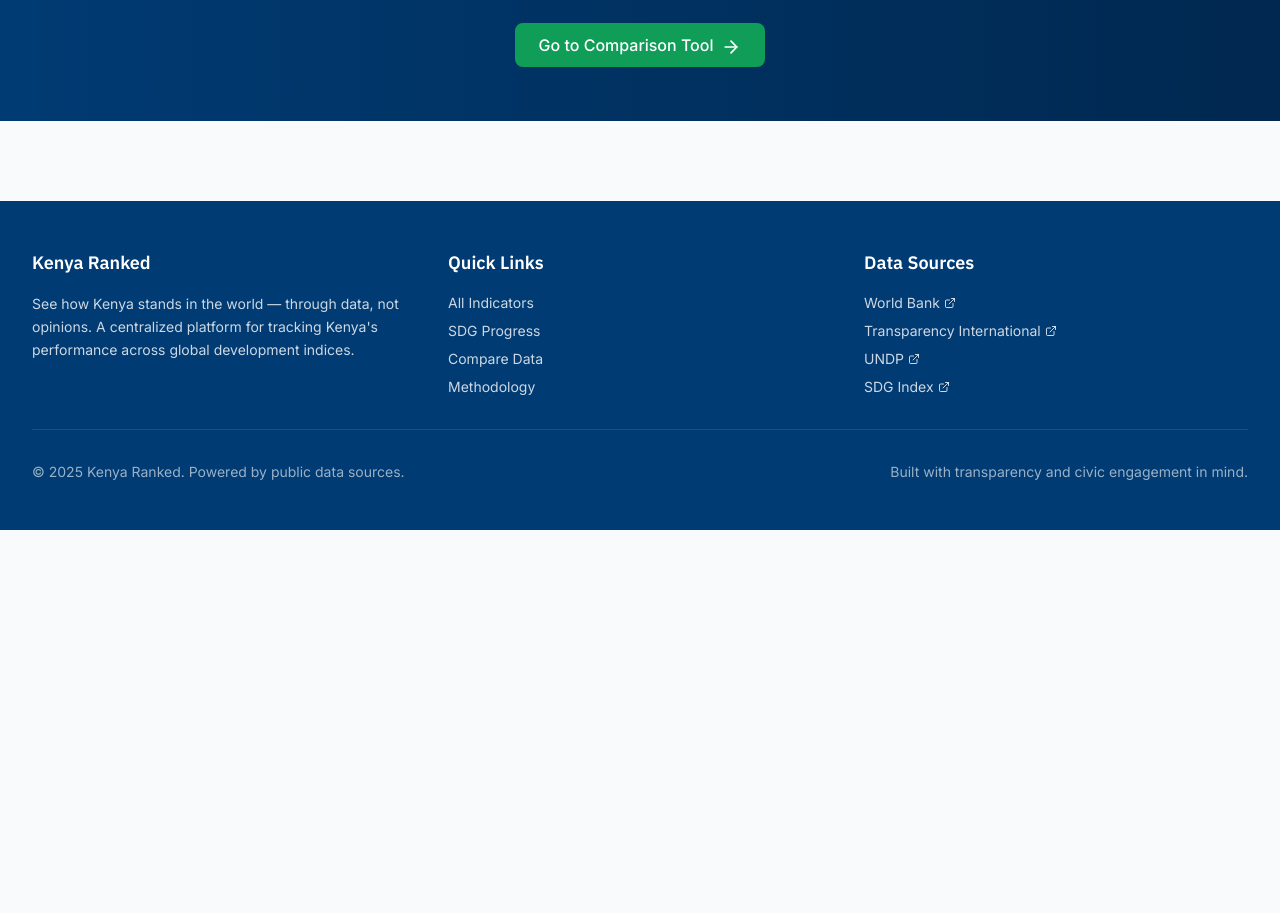
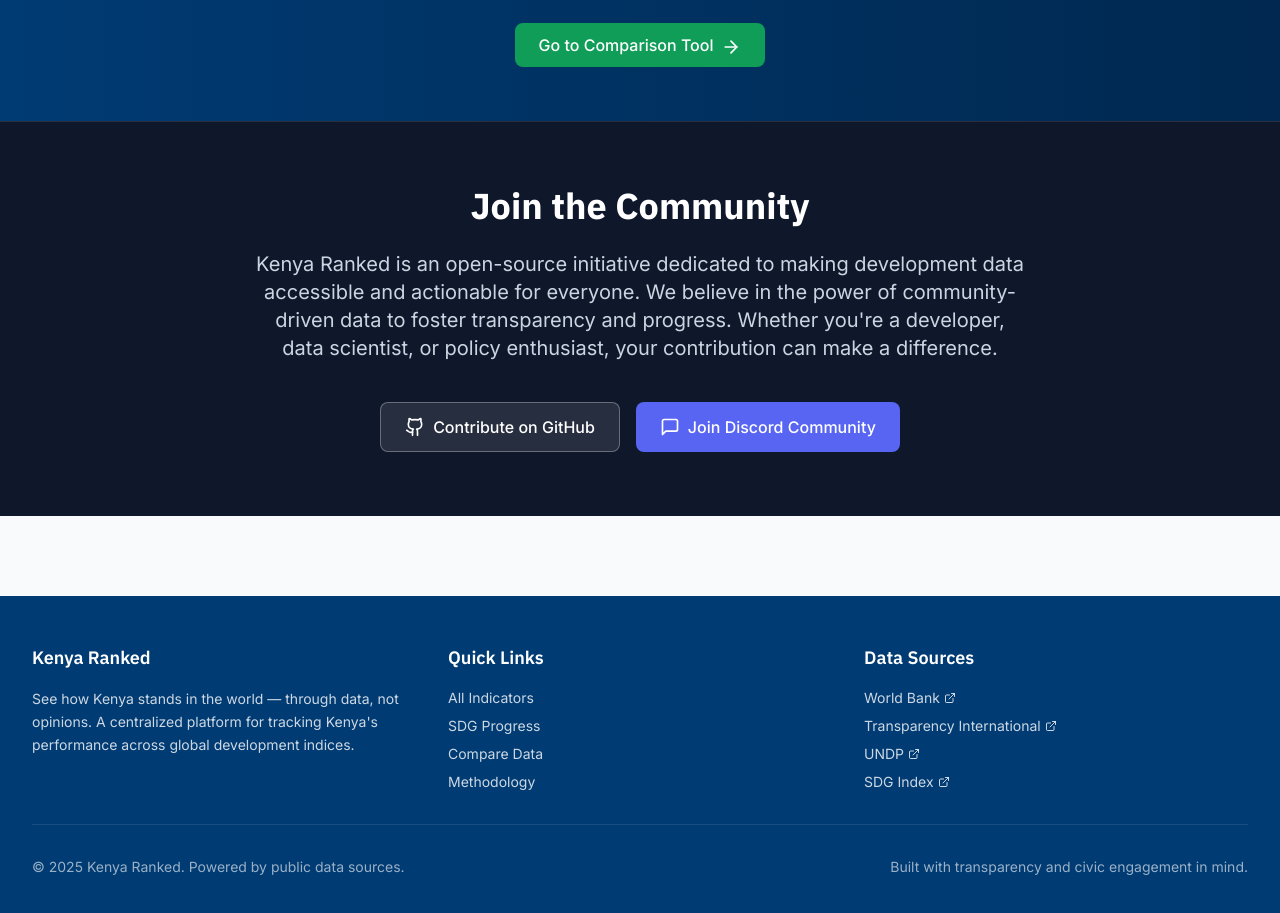
Before and after one commit to C-o-m-o-n/kenya-ranked, a Next.js app: page / in a window 1280 px wide. Shown: the part 2960-3873 px from the top of the page. Before the commit the page ends 3490 px from the top, so only its background shows below. Built offline with nearby package versions, Linux system fonts and the light colour scheme; no server answers.

Commit message:
feat: add a 404 Not Found page and a community contribution section to the homepage.

```diff
--- /dev/null
+++ b/app/not-found.tsx
@@ -0,0 +1,42 @@
+import Link from 'next/link';
+import { Home, BarChart2 } from 'lucide-react';
+
+export default function NotFound() {
+  return (
+    <div className="min-h-[80vh] bg-soft-white flex items-center justify-center px-4 py-16">
+      <div className="max-w-md w-full text-center relative">
+        <div className="mb-8 relative">
+          <h1 className="text-9xl font-heading font-bold text-primary/5 select-none">404</h1>
+          <div className="absolute inset-0 flex items-center justify-center">
+             <span className="text-6xl animate-bounce">🤔</span>
+          </div>
+        </div>
+
+        <h2 className="text-3xl font-heading font-bold text-primary mb-4">
+          Page Not Found
+        </h2>
+        <p className="text-slate-light mb-8 text-lg">
+          Oops! It seems you've ventured into uncharted territory. The page you're looking for doesn't exist or has been moved.
+        </p>
+
+        <div className="space-y-4 max-w-xs mx-auto">
+          <Link
+            href="/"
+            className="btn-primary w-full flex items-center justify-center gap-2"
+          >
+            <Home className="w-5 h-5" />
+            Back to Home
+          </Link>
+
+          <Link
+            href="/indicators/hdro"
+            className="btn-secondary w-full flex items-center justify-center gap-2"
+          >
+            <BarChart2 className="w-5 h-5" />
+            Explore Indicators
+          </Link>
+        </div>
+      </div>
+    </div>
+  );
+}
--- a/app/page.tsx
+++ b/app/page.tsx
@@ -5,7 +5,7 @@ import BarChart from '@/components/charts/BarChart';
 import StructuredData from '@/components/seo/StructuredData';
 import { getKeyIndicators, getRegionalHDIComparison } from '@/lib/dataService';
 import { indicatorTooltips } from '@/data/tooltips';
-import { ArrowRight } from 'lucide-react';
+import { ArrowRight, Github, MessageSquare } from 'lucide-react';
 
 export const metadata: Metadata = {
     title: 'Kenya Ranked',
@@ -341,6 +341,40 @@ export default async function HomePage() {
                         </Link>
                     </div>
                 </section>
+
+                {/* Join the Community */}
+                <section className="bg-slate-900 text-white py-16 border-t border-white/10">
+                    <div className="max-w-7xl mx-auto px-4 sm:px-6 lg:px-8 text-center">
+                        <h2 className="text-3xl md:text-4xl font-heading font-bold mb-6 text-white">
+                            Join the Community
+                        </h2>
+                        <p className="text-lg md:text-xl text-slate-300 mb-10 max-w-3xl mx-auto leading-relaxed">
+                            Kenya Ranked is an open-source initiative dedicated to making development data accessible and actionable for everyone.
+                            We believe in the power of community-driven data to foster transparency and progress.
+                            Whether you're a developer, data scientist, or policy enthusiast, your contribution can make a difference.
+                        </p>
+                        <div className="flex flex-wrap justify-center gap-4">
+                            <a
+                                href="https://github.com/C-o-m-o-n/kenya-ranked"
+                                target="_blank"
+                                rel="noopener noreferrer"
+                                className="btn-secondary bg-white/10 hover:bg-white/20 border-white/30 text-white flex items-center gap-2 px-6 py-3 rounded-lg font-medium transition-all"
+                            >
+                                <Github className="h-5 w-5" />
+                                Contribute on GitHub
+                            </a>
+                            <a
+                                href="https://discord.gg/eqSU46Y7xW"
+                                target="_blank"
+                                rel="noopener noreferrer"
+                                className="btn-primary bg-[#5865F2] hover:bg-[#4752C4] border-transparent text-white flex items-center gap-2 px-6 py-3 rounded-lg font-medium transition-all"
+                            >
+                                <MessageSquare className="h-5 w-5" />
+                                Join Discord Community
+                            </a>
+                        </div>
+                    </div>
+                </section>
             </div>
         </>
     );
```
